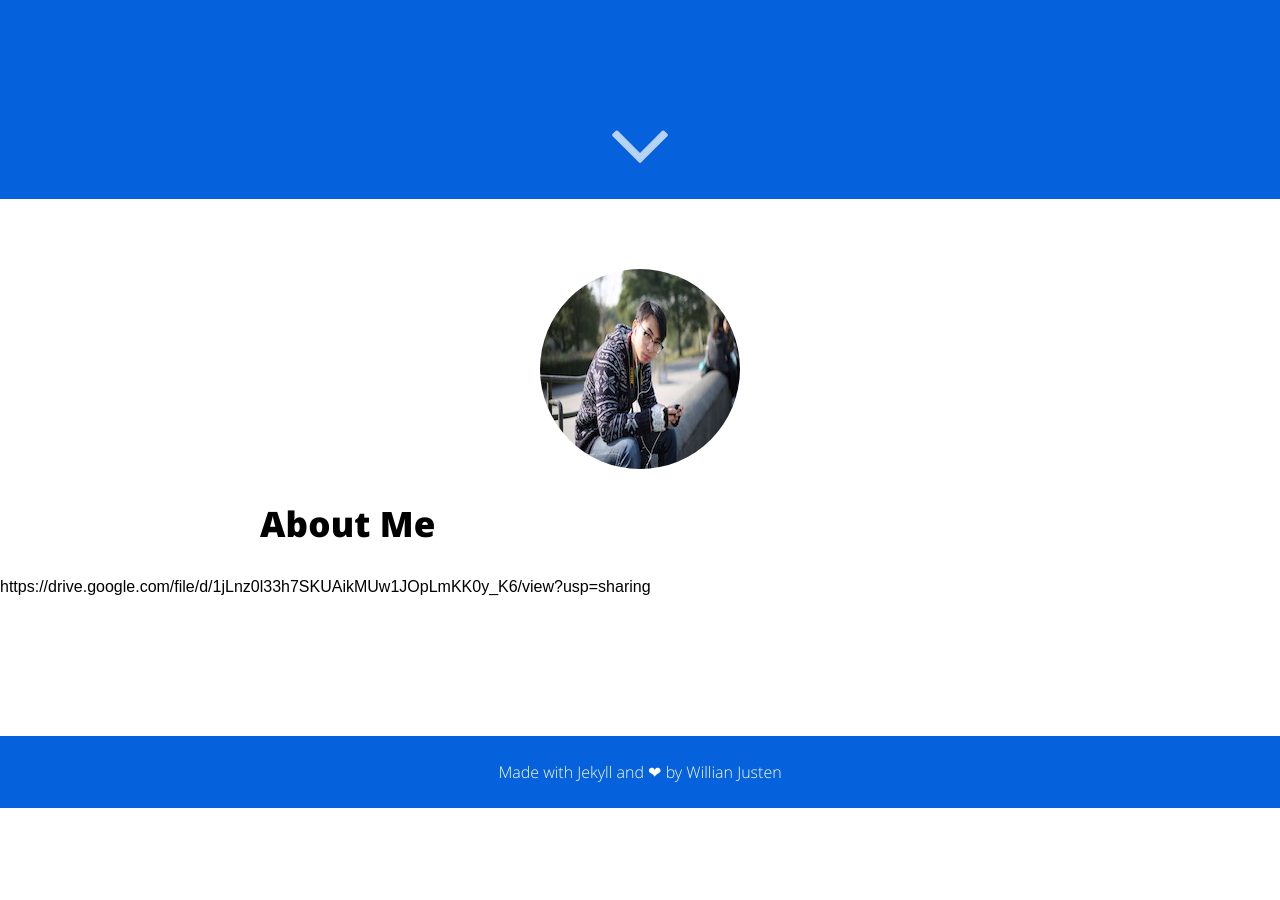
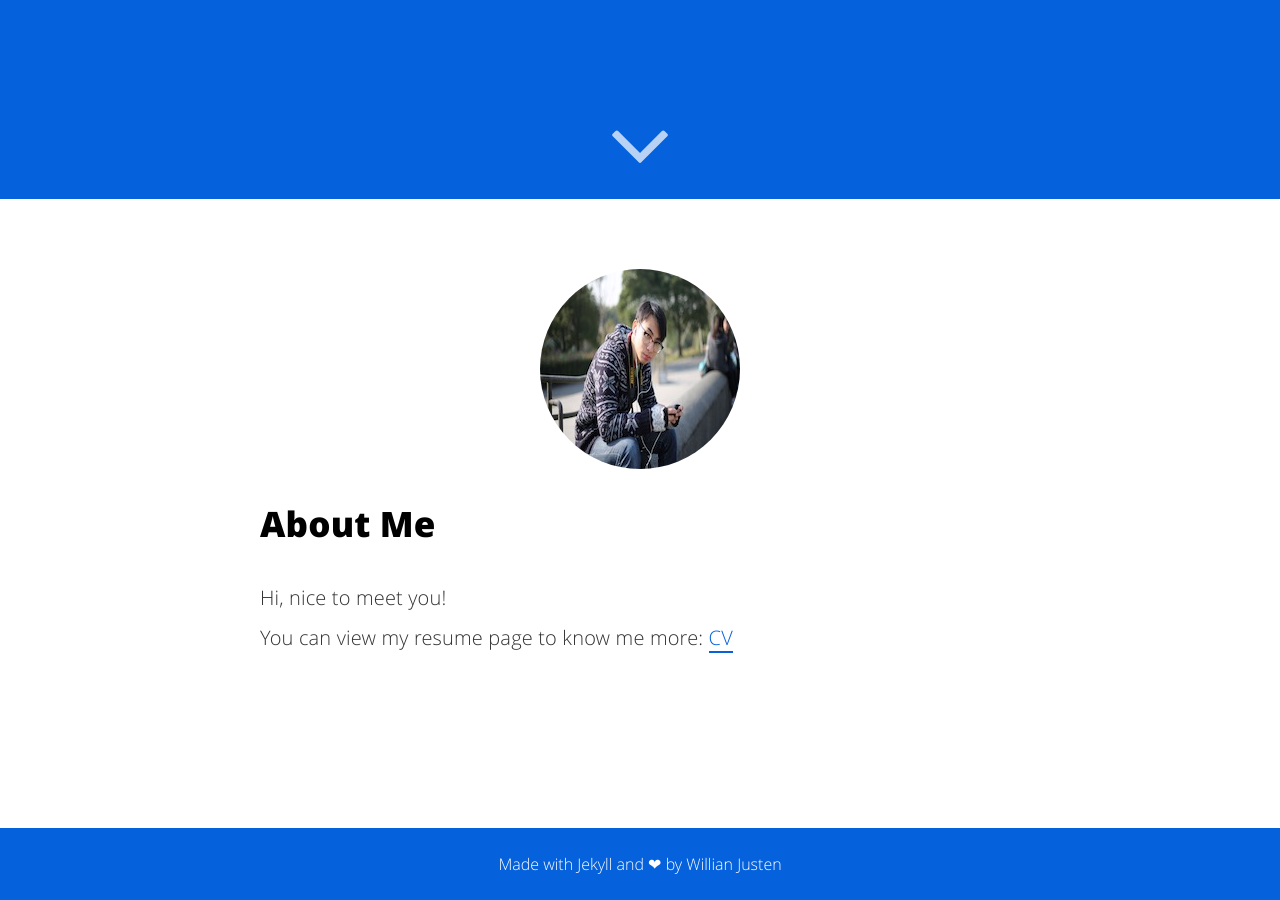
Before and after one commit to clay001/locke.github.io, a Jekyll site: the page built from about.html, in a window 1280 px wide and 900 px high, scrolled down 701 px. Built offline with Jekyll 4.4.1, drawn with Linux system fonts in a browser that asks for light colours; before the commit the page ends 1509 px from its top, so only the background shows below that; some of the changed lines change nothing that is shown.

Commit message:
new post

```diff
--- a/_config.yml
+++ b/_config.yml
@@ -4,7 +4,7 @@ description: A blog about knowledge sharing
 
 baseurl: "/blog" # the subpath of your site, e.g. /blog
 
-url: "https://clay001.github.io/blog/" # the base hostname & protocol for your site e.g. http://lockewang.com.br
+url: "https://clay001.github.io" # the base hostname & protocol for your site e.g. http://lockewang.com.br
 #url: "https://willianjusten.com.br"
 
 # User settings
--- a/_includes/head.html
+++ b/_includes/head.html
@@ -17,7 +17,7 @@
     {% if page.image %}
     <meta property="twitter:image:src" content="{{ site.url }}{{page.image }}">
     {% else %}
-    <meta property="twitter:image:src" content="{{ "/assets/img/blog-image.png"  |prepend: site.baseurl | prepend: site.url }}">
+    <meta property="twitter:image:src" content="{{ "/blog/assets/img/blog-image.png"  |prepend: site.baseurl | prepend: site.url }}">
     {% endif %}
 
     <!-- Social: Facebook / Open Graph -->
@@ -26,7 +26,7 @@
     {% if page.image %}
     <meta property="og:image" content="{{ site.url }}{{page.image }}">
     {% else %}
-    <meta property="og:image" content="{{ "/assets/img/blog-image.png"  |prepend: site.baseurl | prepend: site.url }}">
+    <meta property="og:image" content="{{ "/blog/assets/img/blog-image.png"  |prepend: site.baseurl | prepend: site.url }}">
     {% endif %}
     <meta property="og:description" content="{% if page.description %}{{ page.description | strip_html | strip_newlines | truncate: 160 }}{% else %}{{ site.description }}{% endif %}">
     <meta property="og:site_name" content="{{ site.title }}">
@@ -34,7 +34,7 @@
     <!-- Social: Google+ / Schema.org  -->
     <meta itemprop="name" content="{% if page.title %}{{ page.title }}{% else %}{{ site.title }}{% endif %}"/>
     <meta itemprop="description" content="{% if page.description %}{{ page.description | strip_html | strip_newlines | truncate: 160 }}{% else %}{{ site.description }}{% endif %}">
-    <meta itemprop="image" content="{{ "/assets/img/blog-image.png" |prepend: site.baseurl | prepend: site.url }}"/>
+    <meta itemprop="image" content="{{ "/blog/assets/img/blog-image.png" |prepend: site.baseurl | prepend: site.url }}"/>
 
     <!-- Favicon -->
     <link rel="shortcut icon" href="{{site.baseurl}}/assets/img/icons/favicon.ico" type="image/x-icon" />
--- a/about.html
+++ b/about.html
@@ -5,8 +5,44 @@ permalink: /about/index.html
 description: "Some description about Locke Wang"
 ---
 
-<img itemprop="image" class="img-rounded" src="/assets/img/blog-author.jpg" alt="Willian Justen">
+<img itemprop="image" class="img-rounded" src="/blog/assets/img/blog-author.jpg" alt="Locke Wang">
 
 <h2>About Me</h2>
 
-https://drive.google.com/file/d/1jLnz0l33h7SKUAikMUw1JOpLmKK0y_K6/view?usp=sharing
+<p>Hi, nice to meet you! <br />You can view my resume page to know me more: <a href="https://drive.google.com/file/d/1jLnz0l33h7SKUAikMUw1JOpLmKK0y_K6/view?usp=sharing">CV</a></p>
+
+
+<!-- <p>Lorem ipsum dolor sit amet, consectetur adipisicing elit, sed do eiusmod
+tempor incididunt ut labore et dolore magna aliqua. Ut enim ad minim veniam,
+quis nostrud exercitation ullamco laboris nisi ut aliquip ex ea commodo
+consequat. Duis aute irure dolor in reprehenderit in voluptate velit esse
+cillum dolore eu fugiat nulla pariatur. Excepteur sint occaecat cupidatat non
+proident, sunt in
+ culpa qui officia deserunt mollit anim id est laborum.</p>
+
+<h2>Skills</h2>
+
+<ul class="skill-list">
+	<li>HTML - Jade - Haml - Erb</li>
+	<li>Design Responsivo (Mobile First)</li>
+	<li>CSS (Stylus, Sass, Less)</li>
+	<li>Css Frameworks (Bootstrap, Foundation)</li>
+	<li>Javascript (Design Patterns, Testes)</li>
+	<li>NodeJS</li>
+	<li>AngularJS - ReactJS</li>
+	<li>Grunt - Gulp - Yeoman</li>
+	<li>Git</li>
+	<li>PHP</li>
+	<li>Python</li>
+	<li>MySQL - MongoDB</li>
+	<li>Scrum and Kanban</li>
+	<li>TDD e Continuous Integration</li>
+</ul>
+
+<h2>Projetos</h2>
+
+<ul>
+	<li><a href="https://github.com/">Lorem Lorem</a></li>
+	<li><a href="https://github.com/">Ipsum Dolor</a></li>
+	<li><a href="https://github.com/">Dolor Lorem</a></li>
+</ul> -->
```
Also changed, not shown: 15 other files.
